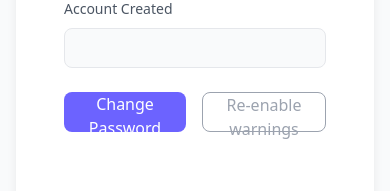
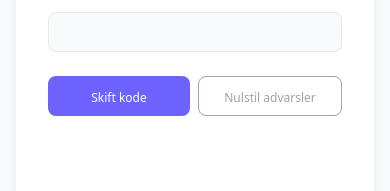
Before and after one commit to Ditz3n/Clarity, a Next.js app: page /profile in a window 390 px wide. Shown: the part 448-639 px from the top of the page. Built offline with nearby package versions, Linux system fonts and the light colour scheme; no server answers; sample sign-in values are in the browser's storage.

Commit message:
Fixed profile page layout on mobile devices having a lot of whitespace at the bottom below the two buttons at the bottom of the white content window on.

```diff
--- a/app/(protected)/profile/page.tsx
+++ b/app/(protected)/profile/page.tsx
@@ -155,8 +155,8 @@ export default function ProfilePage() {
   return (
     <PageWrapper>
       <div className="w-full max-w-[1024px] mx-auto p-4 sm:p-6 flex flex-col flex-1">
-        <div className="bg-white dark:bg-[#272727] rounded-lg shadow-lg relative flex flex-col flex-1">
-          <div className="p-4 sm:p-6 md:p-8 flex flex-col flex-1">
+        <div className="bg-white dark:bg-[#272727] rounded-lg shadow-lg relative flex flex-col h-full">
+          <div className="p-4 sm:p-6 md:p-8 flex flex-col h-full">
             {/* Back button */}
             <button
               onClick={() => router.push('/home')}
@@ -170,13 +170,13 @@ export default function ProfilePage() {
               />
             </button>
 
-              <div className="flex flex-col md:flex-row md:space-x-8 flex-1">
+            <div className="flex flex-col md:flex-row md:space-x-8 h-full">
               {/* Left side - Image */}
               <div className="w-full md:w-5/12 lg:w-1/2 flex flex-col items-center justify-center order-2 md:order-1">
-                  <div className="w-full max-w-[250px] lg:max-w-[350px] hidden md:block mt-8">
+                <div className="w-full max-w-[250px] lg:max-w-[350px] hidden md:block">
                   <Image
                     src="/images/undraw_profile.svg"
-                      alt="woman looking at the sun illustration"
+                    alt="Woman looking at the sun illustration"
                     width={200}
                     height={200}
                     className="w-full h-auto block dark:hidden"
@@ -192,9 +192,9 @@ export default function ProfilePage() {
               </div>
 
               {/* Right side - Profile Content */}
-                <div className="w-full md:w-7/12 lg:w-1/2 flex flex-col order-1 md:order-2 justify-center py-4 md:py-0">
+              <div className="w-full md:w-7/12 lg:w-1/2 flex flex-col order-1 md:order-2">
                 <ContentTransition>
-                    <div className="w-full max-w-md mx-auto space-y-4 px-4">
+                  <div className="w-full max-w-md mx-auto space-y-4">
                     <Logo />
                         <div>
                           <h2 className="text-xl font-semibold text-gray-700 dark:text-gray-200 mb-2">
@@ -272,31 +272,35 @@ export default function ProfilePage() {
                           />
                         </div>
 
-                        <div className="pt-2 flex gap-4">
+                        <div className="pt-2 flex gap-2 sm:gap-4 mt-4">
                           <button
                             type="button"
                             onClick={() => setIsDialogOpen(true)}
-                            className="flex-1 h-10 bg-[#6C63FF] text-white rounded-lg hover:bg-[#5953e1] transition-colors dark:bg-[#fb923c] dark:hover:bg-[#f59f0b]"
+                            className="flex-1 px-2 h-10 bg-[#6C63FF] text-white rounded-lg hover:bg-[#5953e1] transition-colors dark:bg-[#fb923c] dark:hover:bg-[#f59f0b]"
                           >
+                            <span className="text-xs sm:text-sm whitespace-normal">
                               <LanguageToggleTransition
-                              en="Change Password"
-                              da="Skift adgangskode"
+                                en="Skift kode"
+                                da="Skift kode"
                               />
+                            </span>
                           </button>
 
                           <button
                             type="button"
                             onClick={handleResetWarnings}
                             disabled={!canResetWarnings}
-                            className={`flex-1 h-10 border border-[#6C63FF] dark:border-[#fb923c] rounded-lg transition-colors
+                            className={`flex-1 px-2 h-10 border border-[#6C63FF] dark:border-[#fb923c] rounded-lg transition-colors
                               ${canResetWarnings
                                 ? 'text-[#6C63FF] dark:text-[#fb923c] hover:bg-gray-50 dark:hover:bg-[#323232]'
                                 : 'text-gray-400 border-gray-400 cursor-not-allowed'}`}
                           >
+                            <span className="text-xs sm:text-sm whitespace-normal">
                               <LanguageToggleTransition
-                              en="Re-enable warnings"
-                              da="Genaktiver advarsler"
+                                en="Nulstil advarsler"
+                                da="Nulstil advarsler"
                               />
+                            </span>
                           </button>
                         </div>
                       </div>
```
Lines whose indentation alone changed are shown as unchanged.
